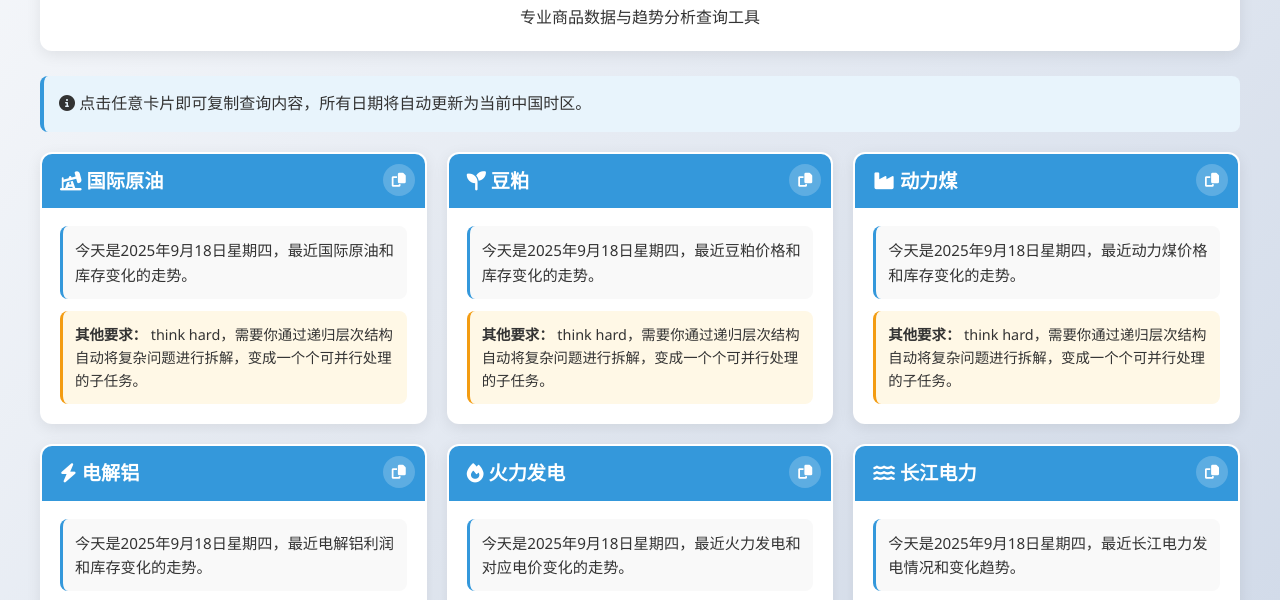
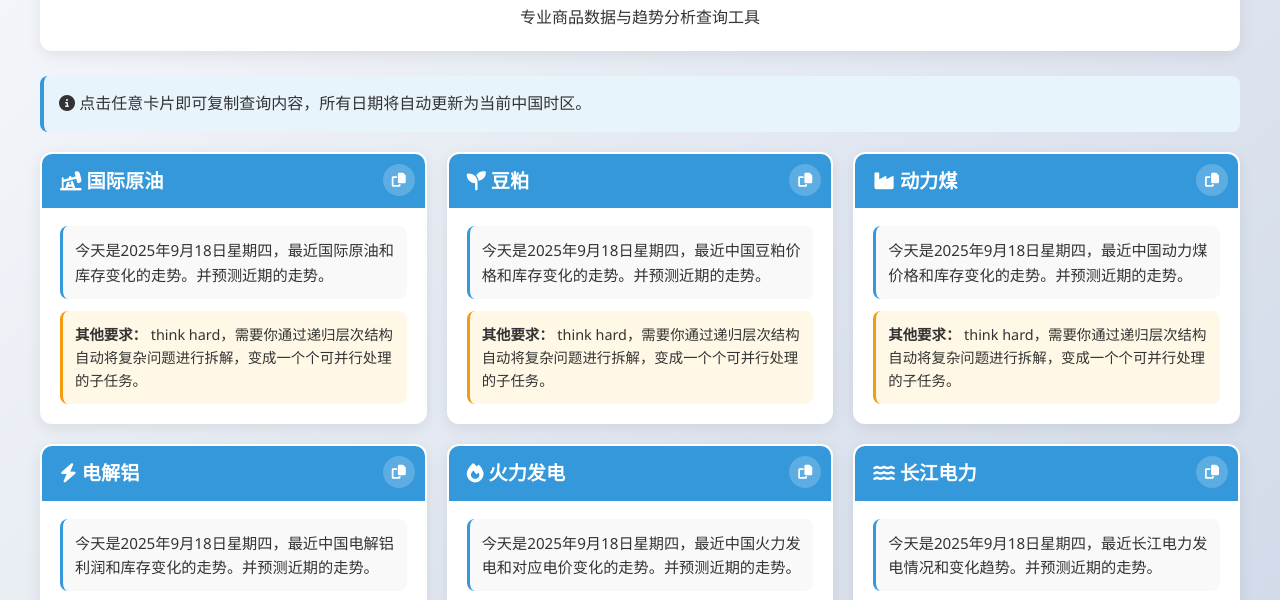
Before and after one commit to ZhangLi1984/deepseek-prompt, a plain HTML site: page index.html in a window 1280 px wide. Shown: the part 125-725 px from the top of the page. Drawn offline with Linux system fonts and the light colour scheme.

Commit message:
Update index.html

```diff
--- a/index.html
+++ b/index.html
@@ -219,12 +219,12 @@
 
     <script>
         const cardData = [
-            { id: 1, title: '国际原油', icon: 'fa-oil-well', query: '最近国际原油和库存变化的走势。' },
-            { id: 2, title: '豆粕', icon: 'fa-seedling', query: '最近豆粕价格和库存变化的走势。' },
-            { id: 3, title: '动力煤', icon: 'fa-industry', query: '最近动力煤价格和库存变化的走势。' },
-            { id: 4, title: '电解铝', icon: 'fa-bolt', query: '最近电解铝利润和库存变化的走势。' },
-            { id: 5, title: '火力发电', icon: 'fa-fire', query: '最近火力发电和对应电价变化的走势。' },
-            { id: 6, title: '长江电力', icon: 'fa-water', query: '最近长江电力发电情况和变化趋势。' },
+            { id: 1, title: '国际原油', icon: 'fa-oil-well', query: '最近国际原油和库存变化的走势。并预测近期的走势。' },
+            { id: 2, title: '豆粕', icon: 'fa-seedling', query: '最近中国豆粕价格和库存变化的走势。并预测近期的走势。' },
+            { id: 3, title: '动力煤', icon: 'fa-industry', query: '最近中国动力煤价格和库存变化的走势。并预测近期的走势。' },
+            { id: 4, title: '电解铝', icon: 'fa-bolt', query: '最近中国电解铝利润和库存变化的走势。并预测近期的走势。' },
+            { id: 5, title: '火力发电', icon: 'fa-fire', query: '最近中国火力发电和对应电价变化的走势。并预测近期的走势。' },
+            { id: 6, title: '长江电力', icon: 'fa-water', query: '最近长江电力发电情况和变化趋势。并预测近期的走势。' },
             { id: 7, title: '神火股份', icon: 'fa-chart-line', query: '请解读神火股份的K线和基本面走势情况，并对最近一个月的趋势进行预测。' },
             { id: 8, title: '豆粕ETF', icon: 'fa-chart-pie', query: '请解读豆粕ETF的K线和基本面走势情况，并对最近一个月的趋势进行预测。' },
             { id: 9, title: '中国海油', icon: 'fa-ship', query: '请解读中国海油的K线和基本面走势情况，并对最近一个月的趋势进行预测。' },
```
